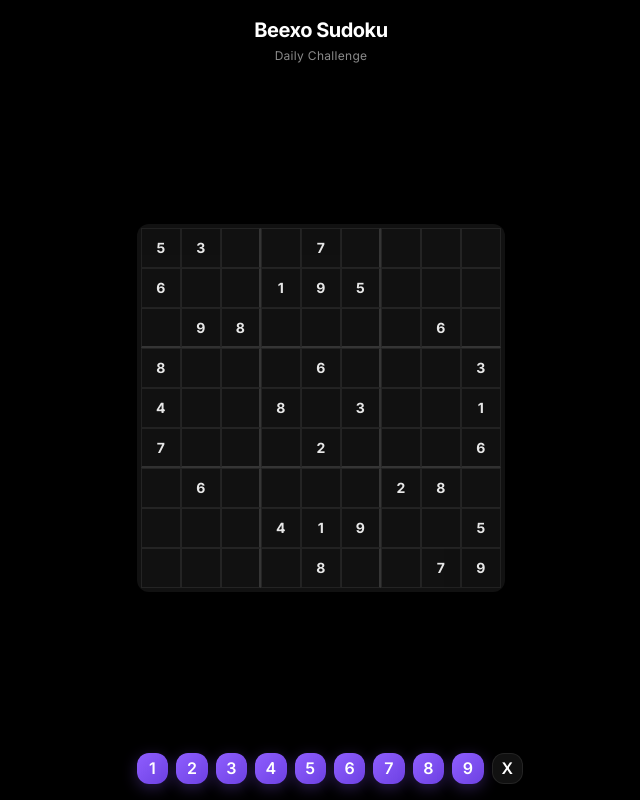
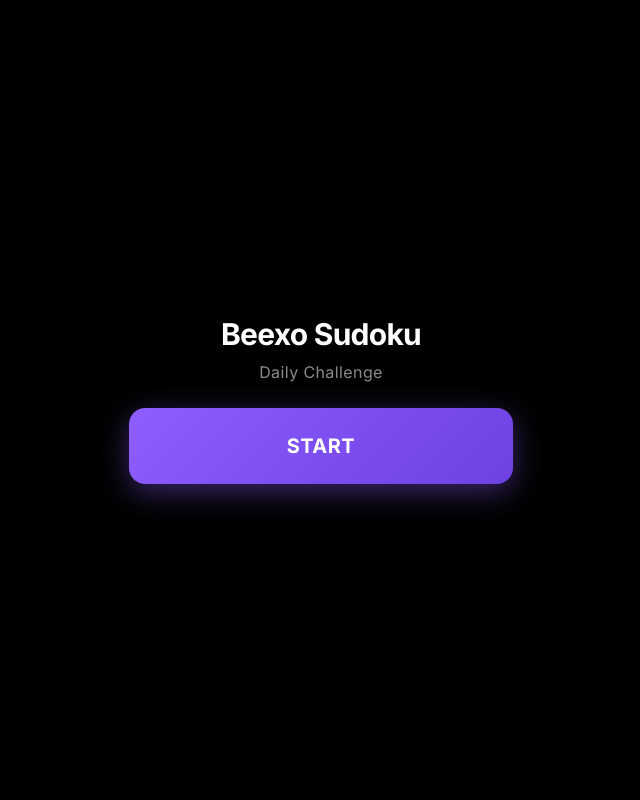
Before and after one commit to daniellanao/itzimi_sudoku, a Next.js app: page / in a window 1280 px wide. Shown: the whole page, without its empty margins (319-959 px from the left). Built offline with nearby package versions, Linux system fonts and the light colour scheme.

Commit message:
Update style , buttons

```diff
--- a/app/components/Controls.tsx
+++ b/app/components/Controls.tsx
@@ -9,16 +9,15 @@
   onNumberClick,
   onDelete
 }: ControlsProps) {
-  const numbers = [1, 2, 3, 4, 5, 6, 7, 8, 9];
-
   return (
-    <div className="w-full flex gap-2 px-2">
-      {/* Numbers 1-9 */}
-      {numbers.map((num) => (
+    <div className="w-full flex flex-col gap-3 px-2">
+      {/* First Row: 1, 2, 3, 4, 5 */}
+      <div className="flex gap-3">
+        {[1, 2, 3, 4, 5].map((num) => (
           <button
             key={num}
             onClick={() => onNumberClick?.(num)}
-          className="flex-1 aspect-square rounded-xl font-semibold text-base text-[#FFFFFF] tracking-wide transition-all hover:opacity-90 active:scale-95"
+            className="flex-1 h-14 rounded-xl font-bold text-xl text-[#FFFFFF] tracking-wide transition-all hover:opacity-90 active:scale-95"
             style={{
               background: 'linear-gradient(135deg, #8F5EFF 0%, #6D41E2 100%)',
               boxShadow: '0 4px 15px rgba(143, 94, 255, 0.3)'
@@ -27,14 +26,30 @@
             {num}
           </button>
         ))}
+      </div>
 
-      {/* Delete Button */}
+      {/* Second Row: 6, 7, 8, 9, X */}
+      <div className="flex gap-3">
+        {[6, 7, 8, 9].map((num) => (
+          <button
+            key={num}
+            onClick={() => onNumberClick?.(num)}
+            className="flex-1 h-14 rounded-xl font-bold text-xl text-[#FFFFFF] tracking-wide transition-all hover:opacity-90 active:scale-95"
+            style={{
+              background: 'linear-gradient(135deg, #8F5EFF 0%, #6D41E2 100%)',
+              boxShadow: '0 4px 15px rgba(143, 94, 255, 0.3)'
+            }}
+          >
+            {num}
+          </button>
+        ))}
         <button
           onClick={onDelete}
-        className="flex-1 aspect-square rounded-xl font-semibold text-base text-[#FFFFFF] tracking-wide bg-[#111111] border border-[rgba(255,255,255,0.08)] transition-all hover:bg-[#151515] active:scale-95"
+          className="flex-1 h-14 rounded-xl font-bold text-xl text-[#FFFFFF] tracking-wide bg-[#111111] border border-[rgba(255,255,255,0.08)] transition-all hover:bg-[#151515] active:scale-95"
         >
           X
         </button>
       </div>
+    </div>
   );
 }
--- /dev/null
+++ b/app/components/StartModal.tsx
@@ -0,0 +1,33 @@
+"use client";
+
+interface StartModalProps {
+  onStart: () => void;
+}
+
+export default function StartModal({ onStart }: StartModalProps) {
+  return (
+    <div className="fixed inset-0 bg-[#000000]/95 flex items-center justify-center z-50 px-4">
+      <div className="w-full max-w-sm flex flex-col items-center gap-6">
+        <div className="text-center">
+          <h2 className="text-3xl font-bold text-[#FFFFFF] tracking-tight mb-2">
+            Beexo Sudoku
+          </h2>
+          <p className="text-base text-[#8A8A8A] tracking-wide">
+            Daily Challenge
+          </p>
+        </div>
+
+        <button
+          onClick={onStart}
+          className="w-full px-8 py-6 rounded-2xl font-bold text-xl text-white tracking-wide transition-all hover:opacity-90 active:scale-95"
+          style={{
+            background: 'linear-gradient(135deg, #8F5EFF 0%, #6D41E2 100%)',
+            boxShadow: '0 8px 30px rgba(143, 94, 255, 0.4)'
+          }}
+        >
+          START
+        </button>
+      </div>
+    </div>
+  );
+}
--- a/app/components/SudokuGrid.tsx
+++ b/app/components/SudokuGrid.tsx
@@ -45,11 +45,11 @@
             // Determine text color (error takes priority)
             let textColor = '';
             if (hasError) {
-              textColor = 'text-sm font-semibold text-[#FF4444]';
+              textColor = 'text-2xl font-semibold text-[#FF4444]';
             } else if (isClue) {
-              textColor = 'text-sm font-bold text-[#FFFFFF]';
+              textColor = 'text-2xl font-bold text-[#FFFFFF]';
             } else {
-              textColor = 'text-sm font-semibold text-[#8F5EFF]';
+              textColor = 'text-2xl font-semibold text-[#8F5EFF]';
             }
 
             return (
--- a/app/page.tsx
+++ b/app/page.tsx
@@ -4,9 +4,13 @@
 import Header from "./components/Header";
 import SudokuGrid from "./components/SudokuGrid";
 import Controls from "./components/Controls";
+import StartModal from "./components/StartModal";
 import puzzleData from "./data/sudoku-puzzle.json";
 
 export default function Home() {
+  // Track if game has started
+  const [gameStarted, setGameStarted] = useState(false);
+
   // Initialize with empty grid
   const [grid, setGrid] = useState<number[][]>(
     Array(9).fill(null).map(() => Array(9).fill(0))
@@ -132,13 +136,20 @@
     }
   };
 
+  const handleStart = () => {
+    setGameStarted(true);
+  };
+
   return (
     <div className="flex h-screen items-center justify-center bg-[#000000] font-sans overflow-hidden">
-      <main className="flex h-full w-full flex-col items-center justify-center px-4 py-4 mx-auto">
-        <div className="flex flex-col items-center justify-between h-full w-full max-w-sm gap-3">
+      {!gameStarted && <StartModal onStart={handleStart} />}
+
+      {gameStarted && (
+        <main className="flex h-full w-full flex-col items-center justify-center px-4 py-2 mx-auto">
+          <div className="flex flex-col items-center justify-between h-full w-full max-w-sm gap-1">
             <Header />
 
-          <div className="flex-1 flex items-center justify-center w-full">
+            <div className="flex-1 flex items-center justify-center w-full min-h-0">
               <SudokuGrid
                 grid={grid}
                 initialClues={initialClues}
@@ -154,6 +165,7 @@
             />
           </div>
         </main>
+      )}
     </div>
   );
 }
```
Lines whose indentation alone changed are shown as unchanged.
